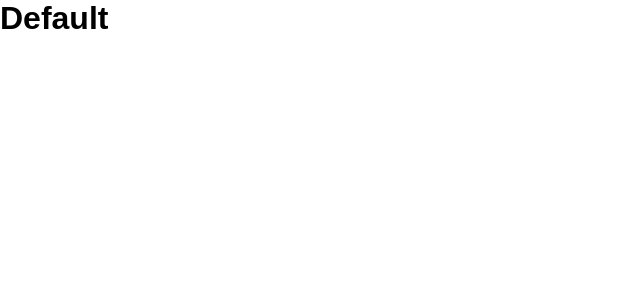
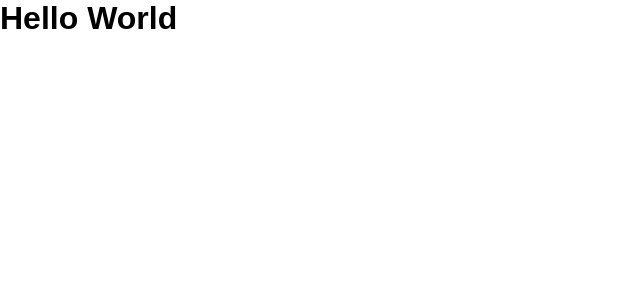
Before and after one commit to MaiveCL/my-app, an Angular app: page / in a window 1280 px wide. Shown: the top 300 px of the page, without its empty margins (0-640 px from the left). Built offline with nearby package versions, Linux system fonts and the light colour scheme.

Commit message:
Hello World tuto terminé +doc lues

```diff
--- a/src/app/app.ts
+++ b/src/app/app.ts
@@ -3,11 +3,11 @@ import {Component} from '@angular/core';
 @Component({
   selector: 'app-root',
   imports: [],
-  template: ` <h1>Default</h1> `,
+  template: ` <h1>Hello World</h1> `,
   styleUrls: ['./app.css'],
 })
 export class App {
-  title = 'default';
+
 }
 
 // import { Component, signal } from '@angular/core';
--- a/src/index.html
+++ b/src/index.html
@@ -2,7 +2,7 @@
 <html lang="en">
 <head>
   <meta charset="utf-8">
-  <title>MyApp</title>
+  <title>Homes</title>
   <base href="/">
   <meta name="viewport" content="width=device-width, initial-scale=1">
   <link rel="icon" type="image/x-icon" href="favicon.ico">
```
